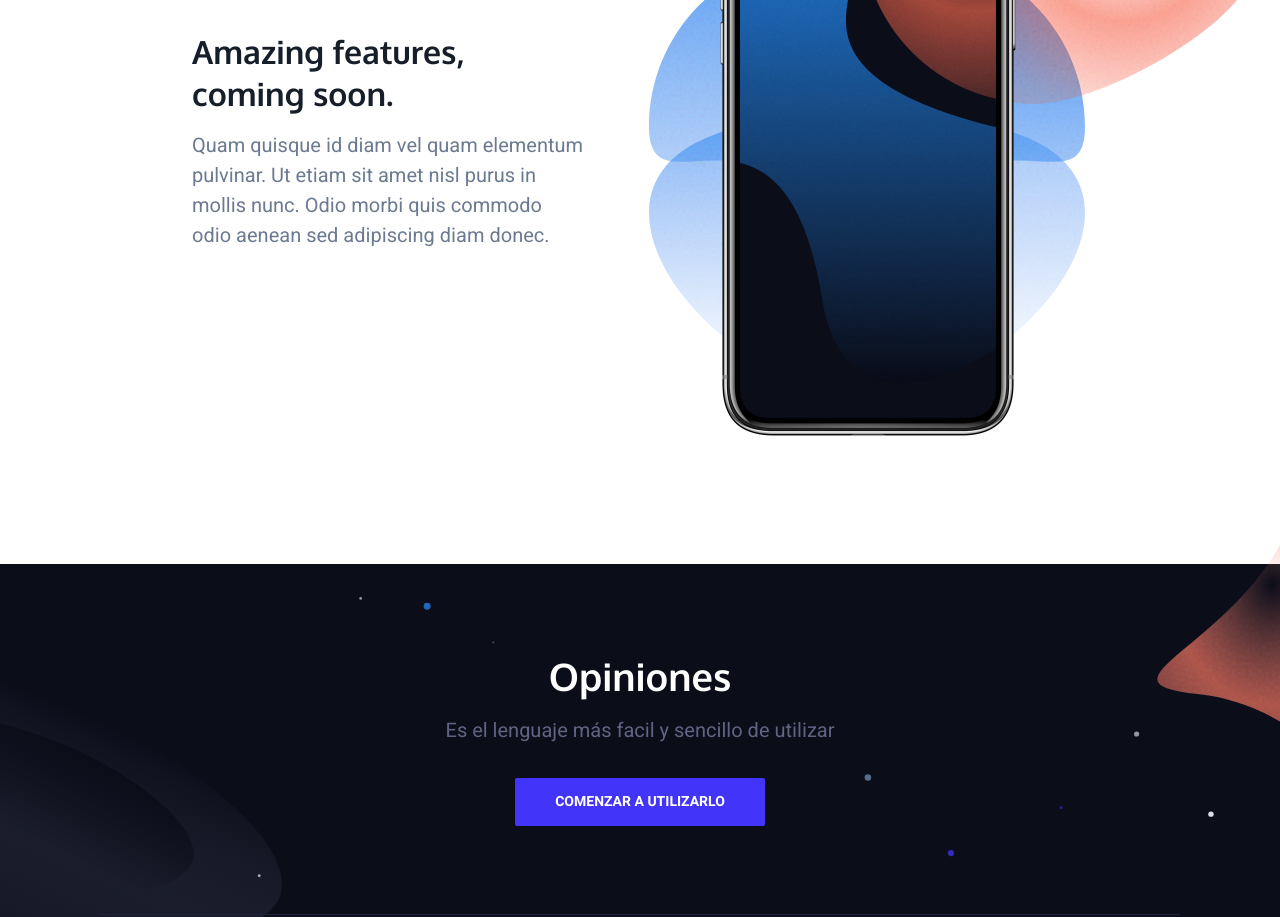
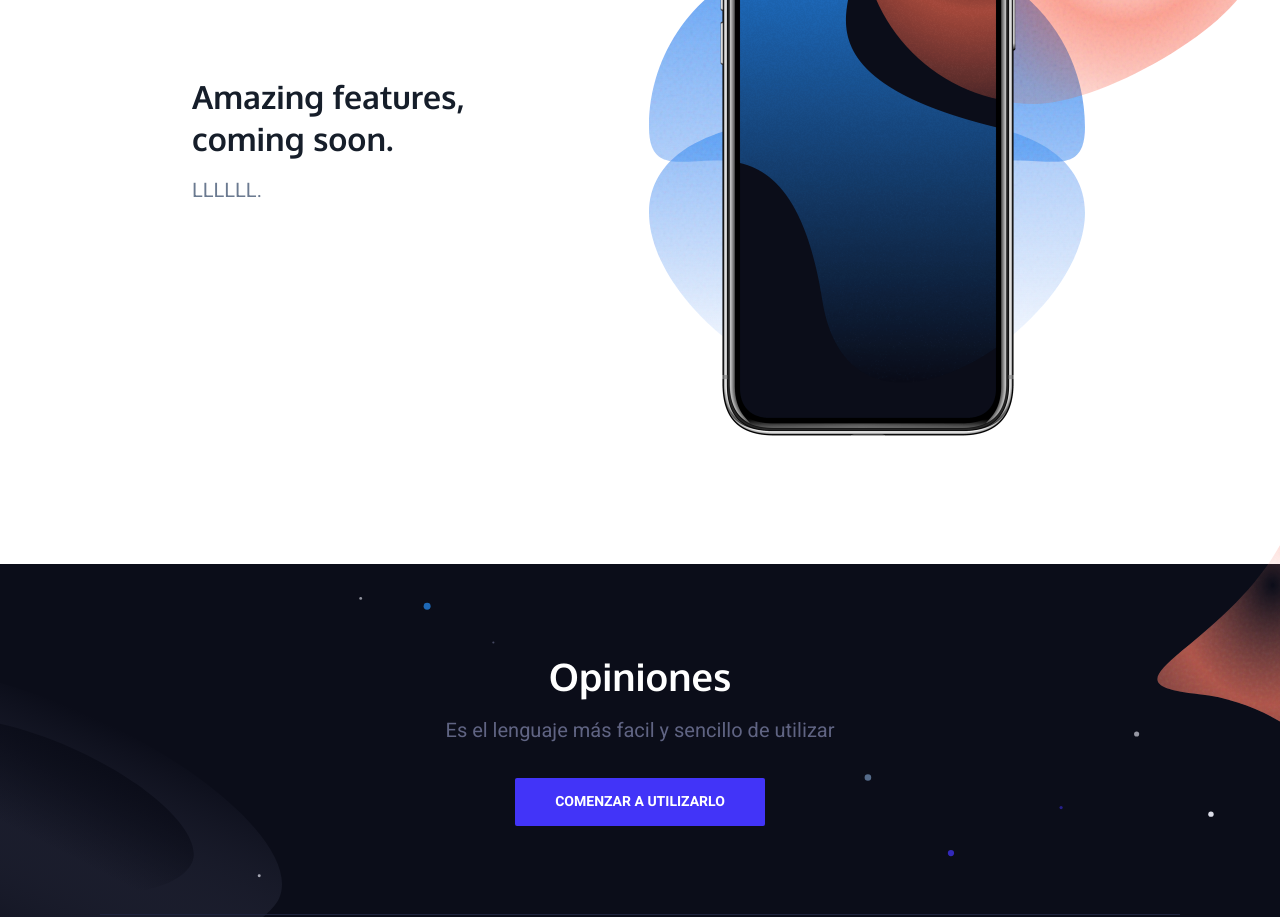
Before and after one commit to JECC230/Landy-Page, a plain HTML site: page index.html in a window 1280 px wide. Shown: the part 3640-4557 px from the top of the page. Drawn offline with nearby package versions, Linux system fonts and the light colour scheme.

Commit message:
cambio L

```diff
--- a/index.html
+++ b/index.html
@@ -100,7 +100,7 @@
 								</div>
 								<div class="feature-extended-body is-revealing">
 									<h3 class="mt-0 mb-16">Amazing features, coming soon.</h3>
-									<p class="m-0">Quam quisque id diam vel quam elementum pulvinar. Ut etiam sit amet nisl purus in mollis nunc. Odio morbi quis commodo odio aenean sed adipiscing diam donec.</p>
+									<p class="m-0">LLLLLL.</p>
 								</div>
 							</div>
 						</div>
```
